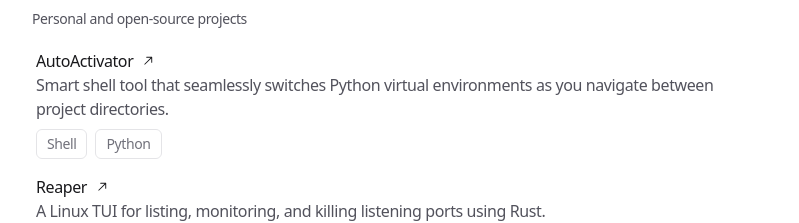
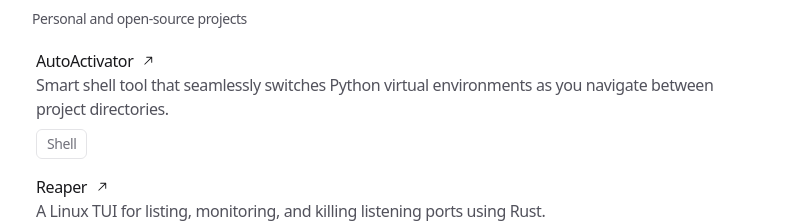
Before and after one commit to aymenkrifa/portfolio, a Next.js app: page / in a window 1280 px wide. Shown: the part 2669-2892 px from the top of the page, without its empty margins (240-1039 px from the left). Built offline with nearby package versions, Linux system fonts and the light colour scheme.

Commit message:
Update the autoactivator technologies

```diff
--- a/app/data.ts
+++ b/app/data.ts
@@ -171,7 +171,7 @@ export const PROJECTS: Project[] = [
       'Smart shell tool that seamlessly switches Python virtual environments as you navigate between project directories.',
     link: 'https://www.github.com/aymenkrifa/autoactivator',
     id: 'project1',
-    tags: ['Shell', 'Python'],
+    tags: ['Shell'],
   },
   {
     name: 'Reaper',
```
